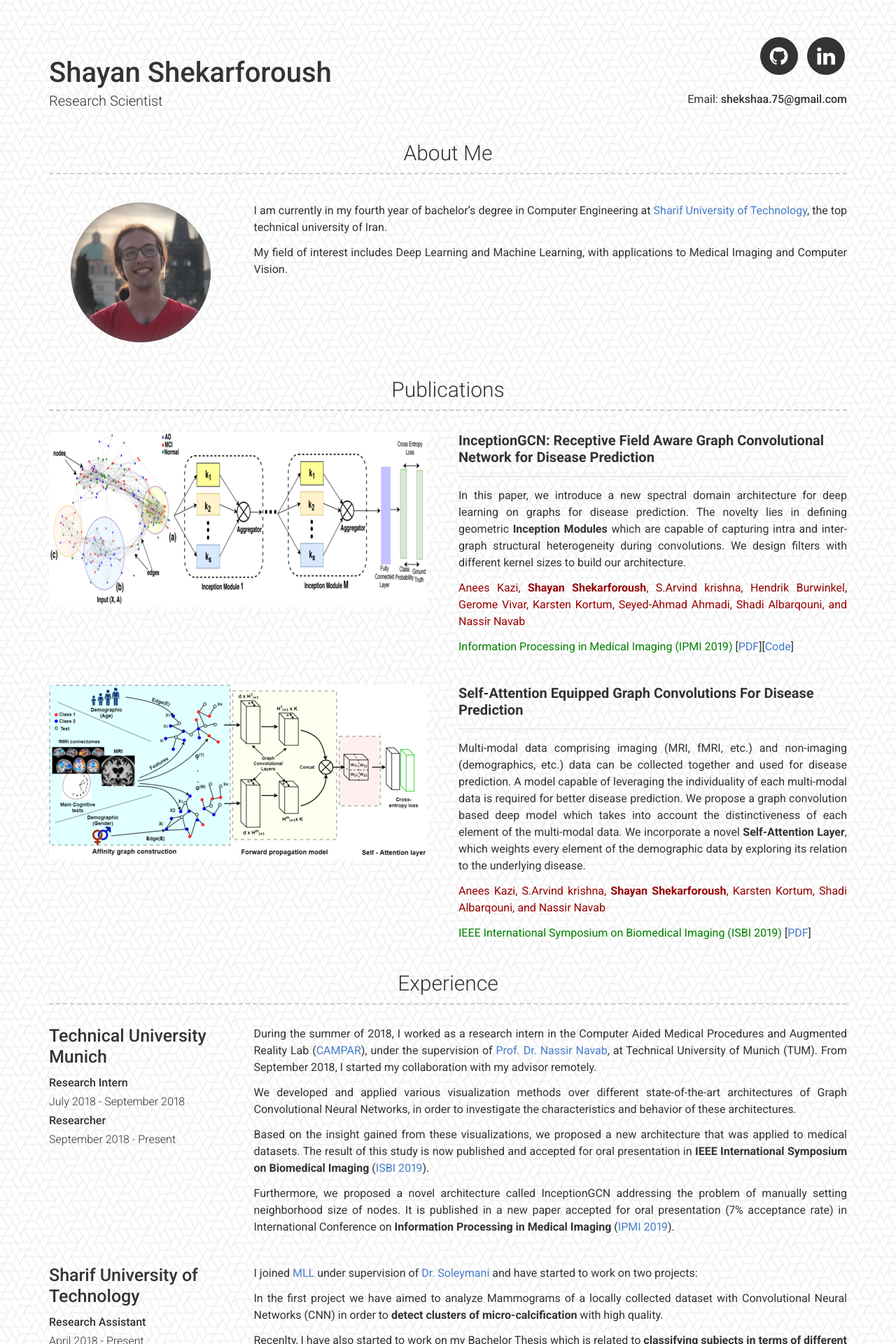
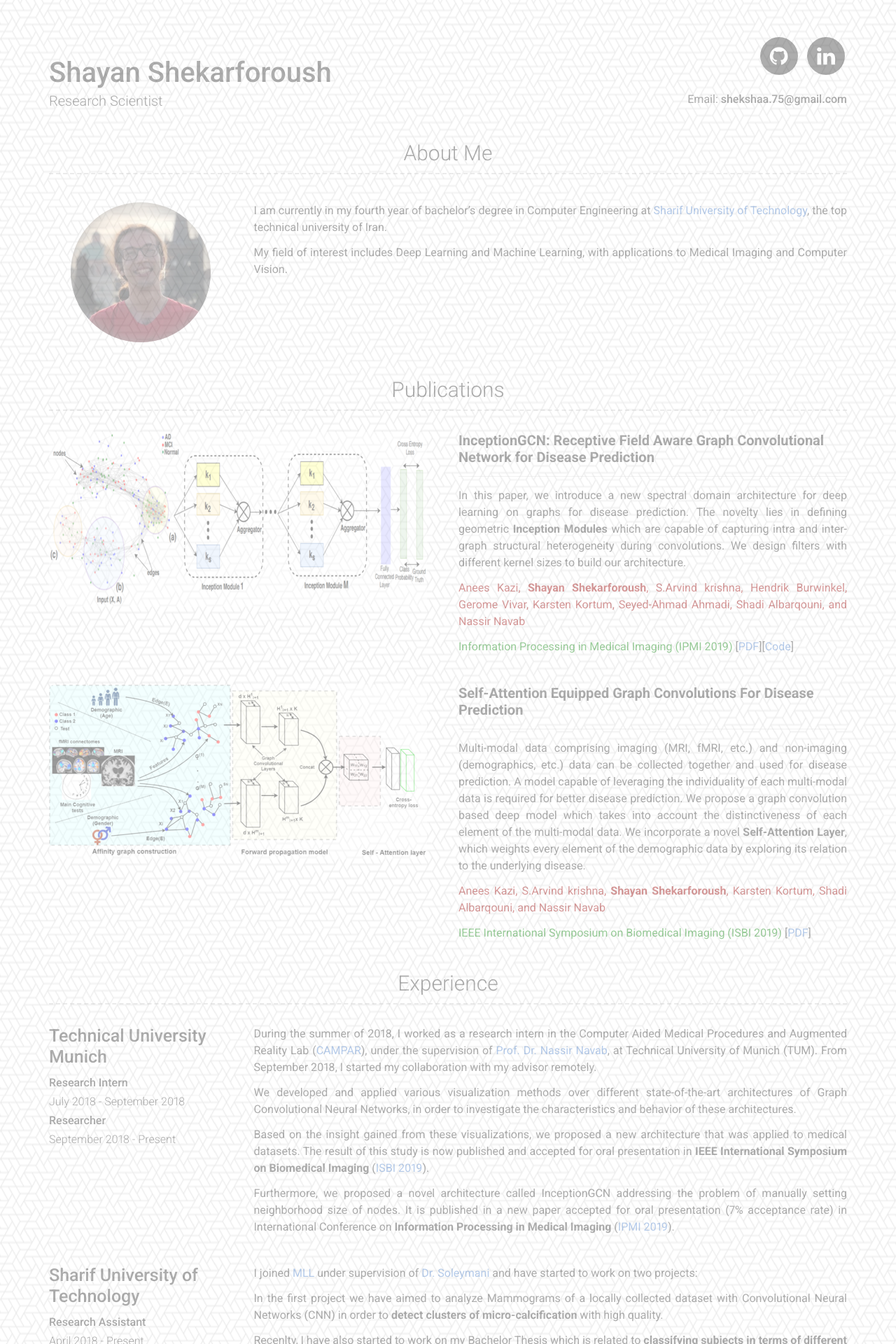
Before and after one commit to shekshaa/shekshaa.github.io, a Jekyll site: the page built from index.md, in a window 1280 px wide. Shown: the top 1920 px of the page at 70% size. Built offline with Jekyll 4.4.1, drawn with Linux system fonts in a browser that asks for light colours.

Commit message:
Update type.scss

```diff
--- a/_sass/type.scss
+++ b/_sass/type.scss
@@ -4,6 +4,7 @@ body {
   font-feature-settings: "kern", "liga", "pnum";
   font-size: 1em;
   line-height: 1.5;
+  opacity: 0.4;
   background-position: center; /* Center the image */
   background-repeat: repeat; /* Do not repeat the image */
   @media print {
```
